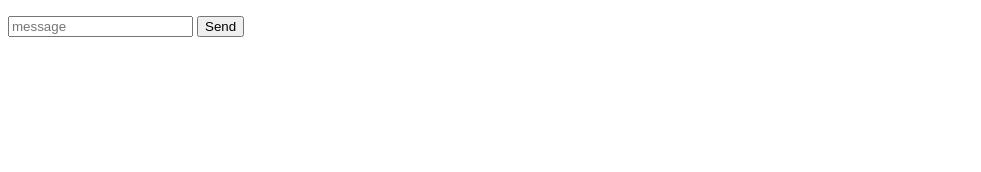
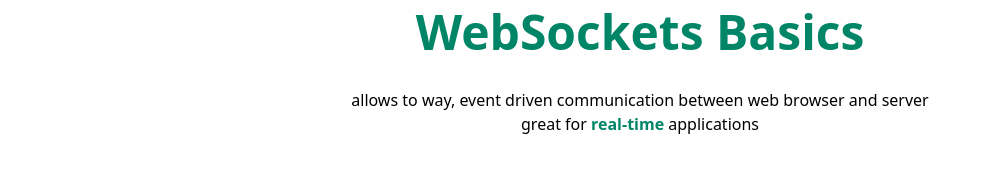
Before and after one commit to Md-Ashikur-Rahman-Ashik/Explore-WebSocket, a plain HTML site: page app/index.html in a window 1280 px wide. Shown: the whole page, without its empty margins (0-981 px from the left). Drawn offline with nearby package versions, Linux system fonts and the light colour scheme.

Commit message:
Revising websocket

```diff
--- a/app/index.html
+++ b/app/index.html
@@ -3,14 +3,27 @@
   <head>
     <meta charset="UTF-8" />
     <meta name="viewport" content="width=device-width, initial-scale=1.0" />
-    <title>Document</title>
+    <title>WebSockets</title>
+    <script src="https://cdn.tailwindcss.com"></script>
     <script src="https://cdn.socket.io/socket.io-3.0.0.js"></script>
-    <script defer src="app.js"></script>
   </head>
   <body>
-    <ul></ul>
+    <div class="container mx-auto my-2">
+      <h1 class="text-center text-5xl font-semibold text-[#008566]">
+        WebSockets Basics
+      </h1>
+      <ul class="my-8 text-center">
+        <li>
+          allows to way, event driven communication between web browser and
+          server
+        </li>
+        <li>
+          great for
+          <strong class="text-[#008566]">real-time</strong> applications
+        </li>
+      </ul>
+    </div>
 
-    <input placeholder="message" />
-    <button>Send</button>
+    <script></script>
   </body>
 </html>
```
